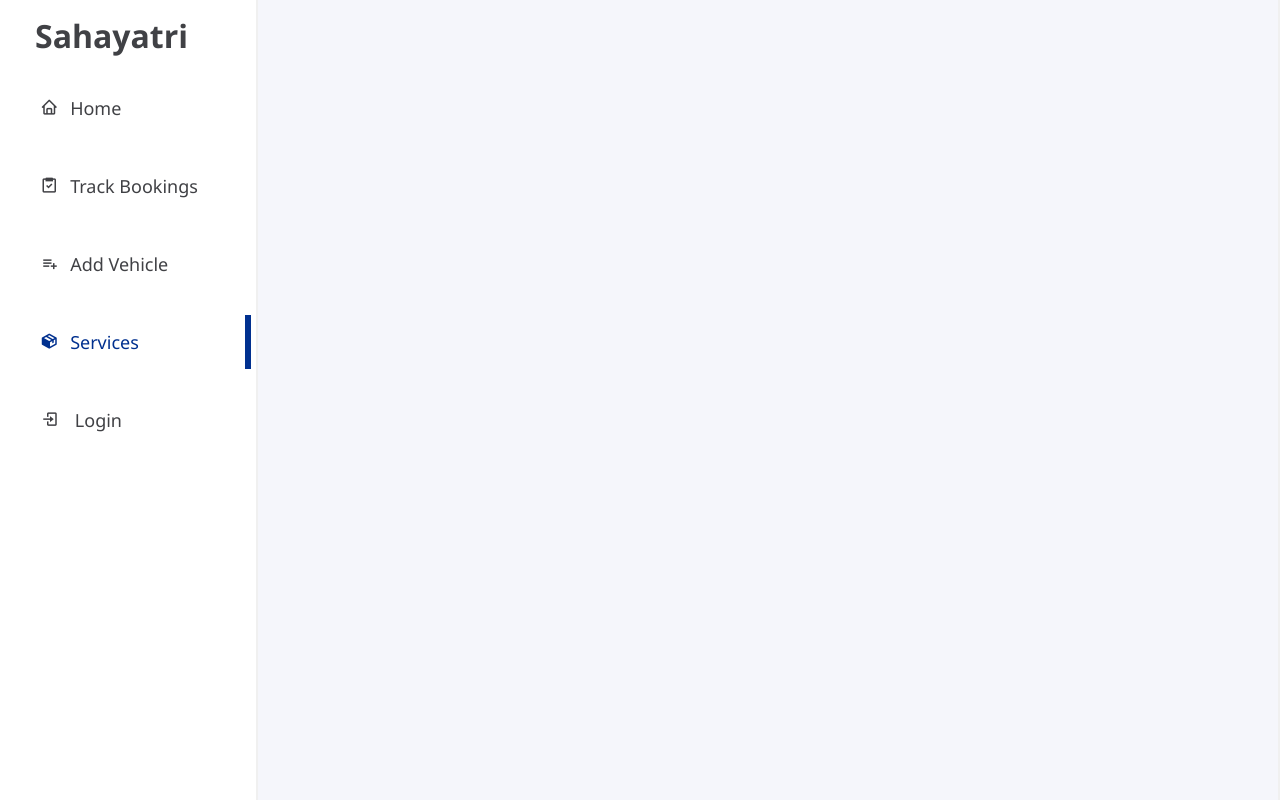
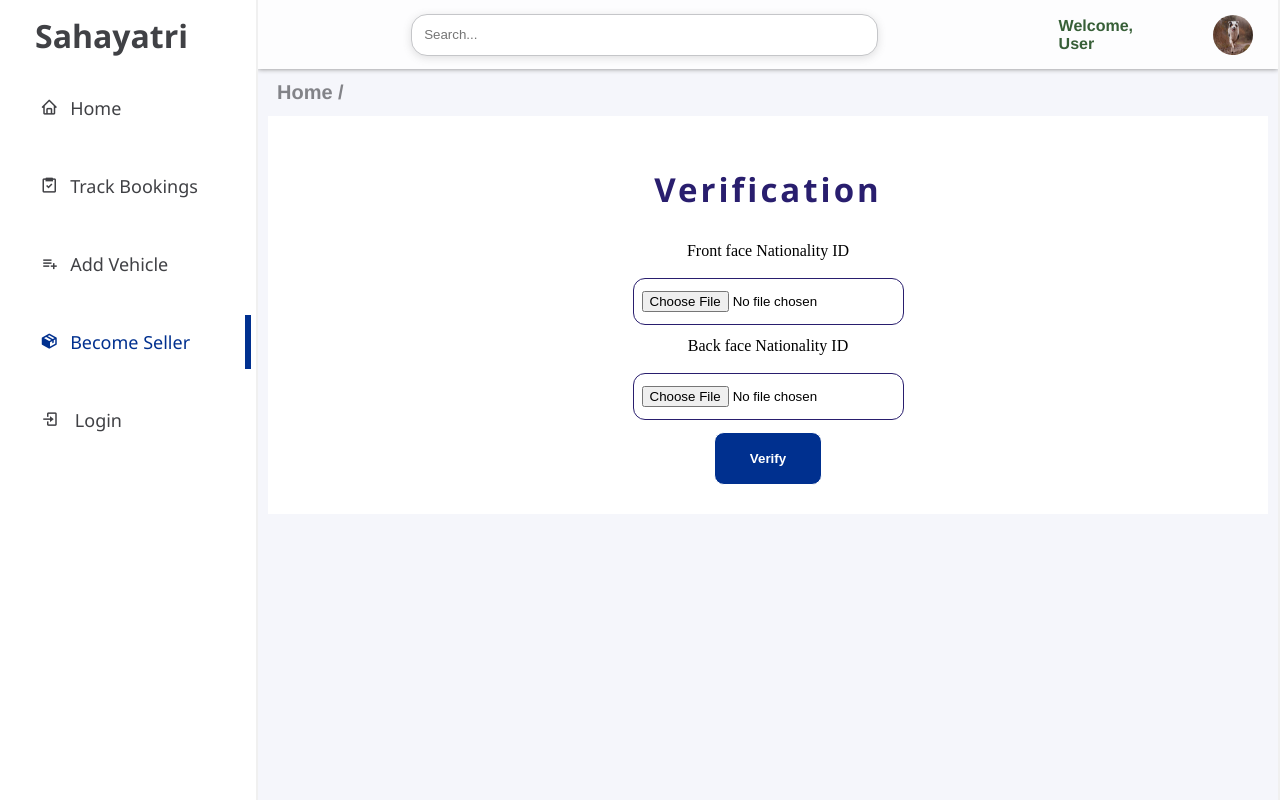
Before and after one commit to khanalashim/Project_4th_sem, a PHP site: page /services.php in a window 1280 px wide. Run offline with PHP 8.4, Linux system fonts and the light colour scheme; some libraries are stand-ins or nearby versions.

Commit message:
Adding Verification page

```diff
--- a/sahafront/add_vehicle.php
+++ b/sahafront/add_vehicle.php
@@ -32,7 +32,7 @@ session_start();
                     <li id="active"><i class='bx bx-list-plus'></i>Add Vehicle</li>
                 </a>
                 <a href="services.php">
-                    <li><i class='bx bxs-package'></i>Services</li>
+                    <li><i class='bx bxs-package'></i>Become Seller</li>
                 </a>
                 <a href="<?php if (isset($_SESSION["loggedin"]) && $_SESSION["loggedin"] === true) {
                     echo "profile.php";
--- a/sahafront/index.php
+++ b/sahafront/index.php
@@ -51,7 +51,7 @@ if ($conn->connect_error) {
                     <li><i class='bx bx-list-plus'></i>Add Vehicle</li>
                 </a>
                 <a href="services.php">
-                    <li><i class='bx bxs-package'></i>Services</li>
+                    <li><i class='bx bxs-package'></i>Become Seller</li>
                 </a>
                 <a href="<?php if (isset($_SESSION["loggedin"]) && $_SESSION["loggedin"] === true) {
                     echo "profile.php";
--- a/sahafront/profile.php
+++ b/sahafront/profile.php
@@ -52,7 +52,7 @@ if ($conn->connect_error) {
                     <li><i class='bx bx-list-plus'></i>Add Vehicle</li>
                 </a>
                 <a href="services.php">
-                    <li><i class='bx bxs-package'></i>Services</li>
+                    <li><i class='bx bxs-package'></i>Become Seller</li>
                 </a>
                 <a href="<?php if (isset($_SESSION["loggedin"]) && $_SESSION["loggedin"] === true) {
                     echo "profile.php";
@@ -116,11 +116,11 @@ if ($conn->connect_error) {
                             echo "<div id='prof_cont'><img id='frozen' src='vector.png'>";
                             echo "<img id='profile' src='profile.jpg' anchor='frozen'>";
                             echo "<h2 id='name'>" . $row['firstname'] . " " . $row['lastname'] . " </h2>";
-                            echo "<div class='main_prof'><div id='left_prof'><h4> Admin</h4>";
+                            echo "<div class='main_prof'><div id='left_prof'><h4> ⭐User</h4>";
                             echo "<i class='bx bxs-map'></i><h5>Bharatpur-11</h5>";
                             echo "</div>";
                             echo "<div id='right_prof'> ";
-                            echo "<div class='email_cont'><h3>Email</h3><i class='bx bxs-envelope'><span>" . $row['email'] . "</span></i></div><div class='phone_cont'><h3>Phone</h3></div></div></div>";
+                            echo "<div class='email_cont'><h3>Email</h3><i class='bx bxs-envelope'><span>" . $row['email'] . "</span></i></div><div class='phone_cont'><h3>Phone</h3><i class='bx bxs-phone'><span>xxxxxxxxx</span></i></div></div></div>";
                             echo "</div>";
                             echo "</div>";
                         }
--- a/sahafront/services.php
+++ b/sahafront/services.php
@@ -10,6 +10,7 @@ session_start();
     <meta name="viewport" content="width=device-width, initial-scale=1.0">
     <title>Document</title>
     <link rel="stylesheet" href="style/style.css">
+    <link rel="stylesheet" href="style/services.css">
     <script src="https://unpkg.com/boxicons@2.1.4/dist/boxicons.js"></script>
     <link href='https://unpkg.com/boxicons@2.1.4/css/boxicons.min.css' rel='stylesheet'>
 </head>
@@ -29,7 +30,7 @@ session_start();
                     <li><i class='bx bx-list-plus'></i>Add Vehicle</li>
                 </a>
                 <a href="services.php">
-                    <li id="active"><i class='bx bxs-package'></i>Services</li>
+                    <li id="active"><i class='bx bxs-package'></i>Become Seller</li>
                 </a>
                 <a href="<?php if (isset($_SESSION["loggedin"]) && $_SESSION["loggedin"] === true) {
                     echo "profile.php";
@@ -48,7 +49,56 @@ session_start();
         </div>
 
         <div class="main">
+            <div class="vehicle">
+                <div class="nav_search">
+                    <div class="search">
+                        <input id="search" type="text" placeholder="Search...">
+                        <a href="#">
+                            <div class="search_icon">
+                                <box-icon name='search'></box-icon>
+
+                            </div>
+                        </a>
+                    </div>
+                    <p>Welcome,
+                        <?php if (isset($_SESSION["User_firstname"])) {
+                            // User is logged in, so echo the first name
+                            echo $_SESSION["User_firstname"];
+                        } else {
+                            // User is not logged in
+                            echo "User";
+                        } ?>
+                    </p>
+                    <div class="profile_image">
+                        <img height="40px" width="40px" src="profile.jpg" alt="">
+
+                    </div>
+                </div>
+                <h1>Home /</h1>
+                <div class="vehicle_info">
+                    <div class="vehicle_container">
+                        <form action="verify.php" method="post" enctype="multipart/form-data">
+                            <label id="head" for="">Verification</label><br>
+                            <label for="">Front face Nationality ID</label>
+                            <input type="file" required>
+
+                            <label for="">Back face Nationality ID</label>
+                            <input type="file" required>
+                            <button id="verify" type="submit">Verify</button>
+                        </form>
+                    </div>
+                </div>
+            </div>
         </div>
+    </div>
 </body>
+<script>
+    var profile = document.querySelector('.profile_image');
+
+    profile.addEventListener('click', function () {
+        window.location.href = 'logout.php';
+    });
+
+</script>
 
 </html>
--- /dev/null
+++ b/sahafront/style/services.css
@@ -0,0 +1,48 @@
+.vehicle_container{
+    display: block;
+    /* background-color: #00308F; */
+    margin-left: auto;
+    margin-right: auto;
+    height: 320px;
+}
+.vehicle_info{
+    display: block;
+}
+.vehicle_container form label{
+    text-align: center;
+    display: block;
+    margin-top: 12px;
+}
+.vehicle_container form input{
+    display: block;
+    text-align: center;
+    margin-left: auto;
+    margin-right: auto;
+    margin-top: 18px;
+    border: 1px solid #291e6e;
+    color: black;
+    border-radius: 12px;
+    padding: 12px 8px;
+}
+#head{
+    font-size: 33px;
+    font-family: 'Segoe UI', Tahoma, Geneva, Verdana, sans-serif;
+    font-weight: 700;
+    color: #291e6e;
+    letter-spacing: 3px;
+}
+#verify{
+    display: block;
+    text-align: center;
+    background-color: #00308F;
+    color: white;
+    padding: 18px 35px;
+    border-radius: 10px;
+    font-family: Arial, Helvetica, sans-serif;
+    border: 1px solid ;
+    cursor: pointer;
+    font-weight: 600;
+    margin-left: auto;
+    margin-right: auto;
+    margin-top: 12px;
+}
--- a/sahafront/track_bookings.php
+++ b/sahafront/track_bookings.php
@@ -31,7 +31,7 @@ session_start();
                     <li><i class='bx bx-list-plus'></i>Add Vehicle</li>
                 </a>
                 <a href="services.php">
-                    <li><i class='bx bxs-package'></i>Services</li>
+                    <li><i class='bx bxs-package'></i>Become Seller</li>
                 </a>
                 <a href="<?php if (isset($_SESSION["loggedin"]) && $_SESSION["loggedin"] === true) {
                     echo "profile.php";
```
Also changed, not shown: sahafront/style/profile.css (+12 -7 lines), sahafront/verify.php (added).
